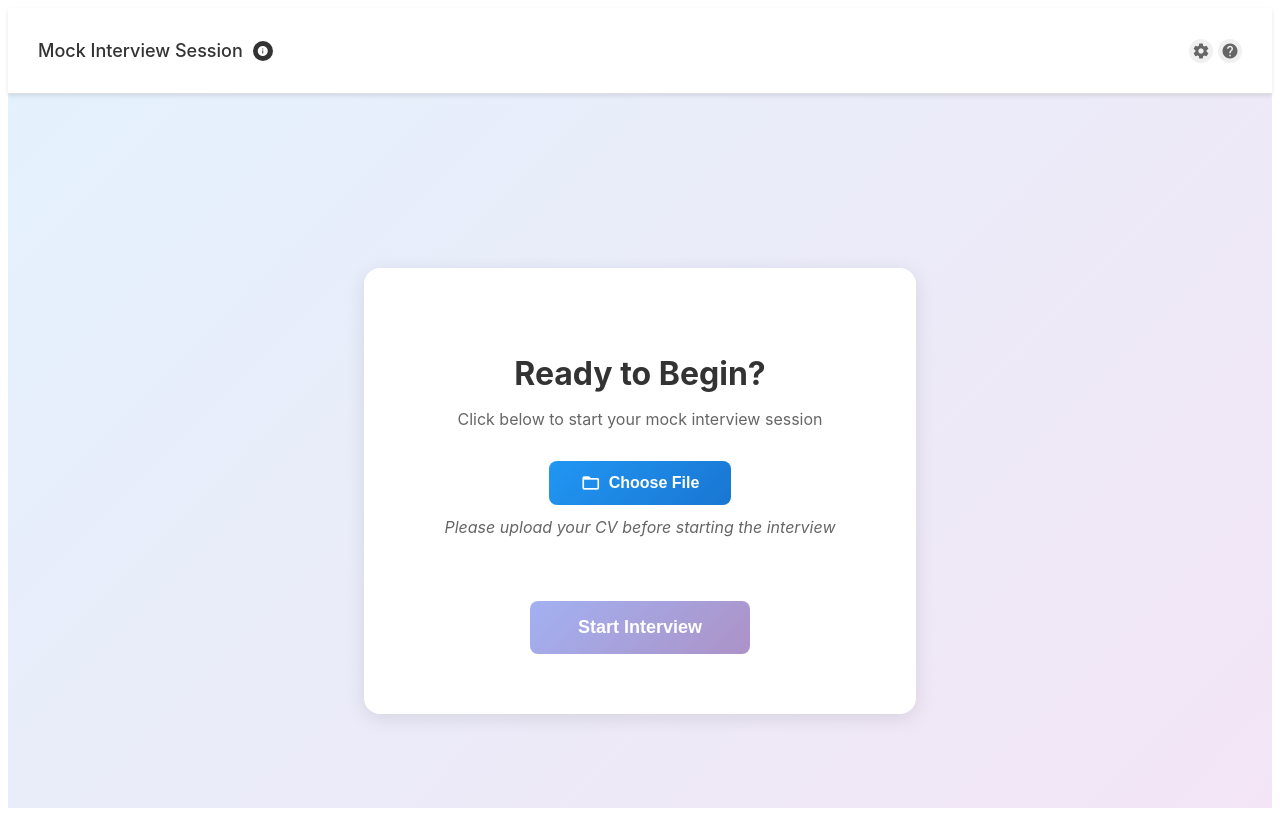
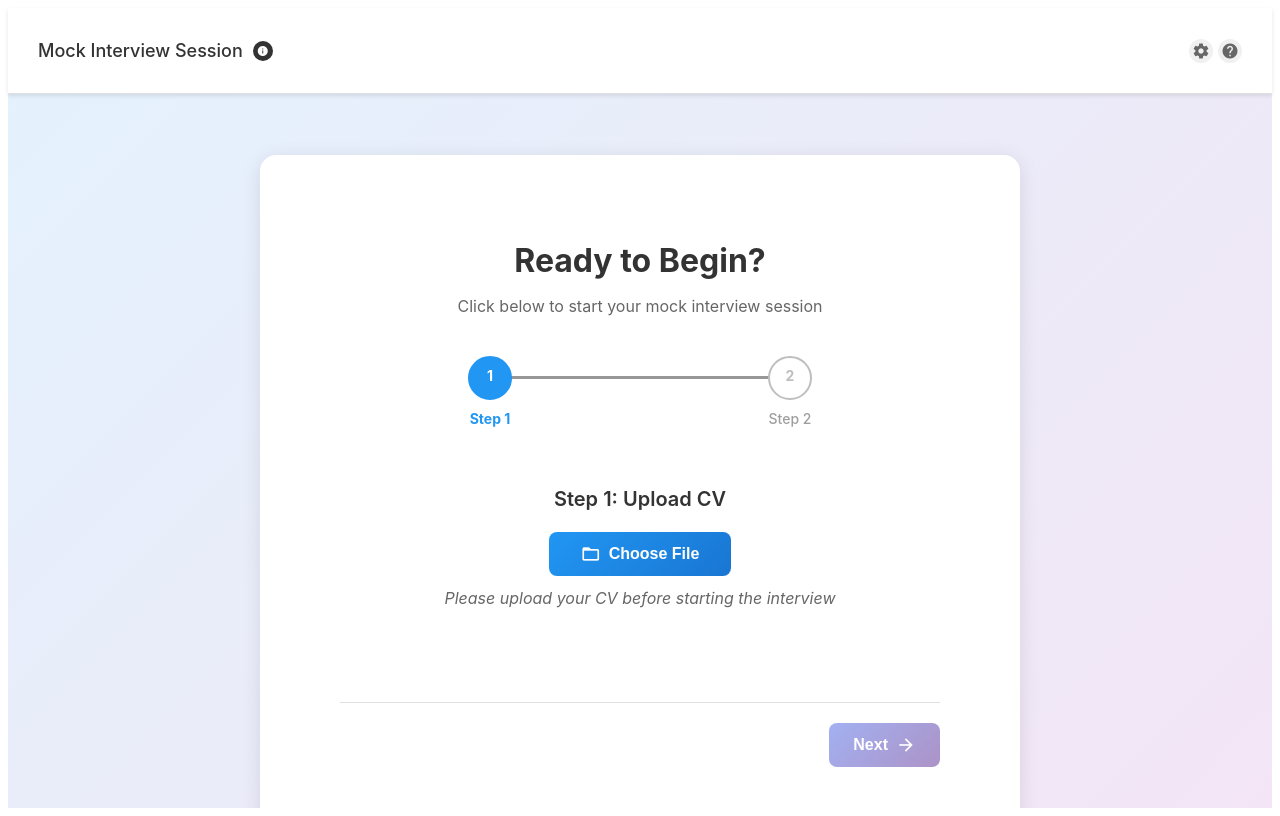
Before and after one commit to AIA-11-HN-MIB/test, a React (Create React App) app in the folder view/: page / in a window 1280 px wide. Built offline with nearby package versions, Linux system fonts and the light colour scheme.

Commit message:
breakdown pre-interview process into 2 steps

```diff
--- a/view/src/interview/pages/InterviewPage.js
+++ b/view/src/interview/pages/InterviewPage.js
@@ -30,6 +30,10 @@ function InterviewPage() {
   const [selectedFile, setSelectedFile] = useState(null);
   const [cvUploaded, setCvUploaded] = useState(false);
   const [isUploadingCV, setIsUploadingCV] = useState(false);
+  const [step1Completed, setStep1Completed] = useState(false);
+  const [step2Status, setStep2Status] = useState('pending');
+  const [interviewSubStep, setInterviewSubStep] = useState(null);
+  const [currentPage, setCurrentPage] = useState(1);
   const fileInputRef = useRef(null);
 
   const handleFileSelect = (event) => {
@@ -49,6 +53,7 @@ function InterviewPage() {
 
     setSelectedFile(file);
     setCvUploaded(false); // Reset upload status if file is changed
+    setStep1Completed(false); // Reset step 1 completion if file is changed
   };
 
   const handleCVUpload = async () => {
@@ -63,12 +68,14 @@ function InterviewPage() {
       const response = await apiService.uploadCV(selectedFile);
       setCvFile(selectedFile);
       setCvUploaded(true);
+      setStep1Completed(true);
       toast.success(`CV uploaded successfully: ${selectedFile.name}`);
     } catch (error) {
       console.error('Failed to upload CV:', error);
       toast.error('Failed to upload CV. Please try again.');
       setCvFile(null);
       setCvUploaded(false);
+      setStep1Completed(false);
     } finally {
       setIsUploadingCV(false);
     }
@@ -82,51 +89,76 @@ function InterviewPage() {
     setSelectedFile(null);
     setCvUploaded(false);
     setCvFile(null);
+    setStep1Completed(false);
     if (fileInputRef.current) {
       fileInputRef.current.value = '';
     }
   };
 
+  const handleNext = () => {
+    if (step1Completed) {
+      setCurrentPage(2);
+    }
+  };
+
+  const handleBack = () => {
+    setCurrentPage(1);
+  };
+
   const handleStartInterview = async () => {
     setIsStarting(true);
+    setStep2Status('in-progress');
 
     try {
-      // Step 1: Plan interview
+      // Sub-step: Planning interview
+      setInterviewSubStep('planning');
       const planResponse = await apiService.planInterview();
       const interviewId = planResponse.interview_id;
       setInterviewId(interviewId);
 
       toast.info('Planning your interview...');
 
-      // Step 2: Poll planning status
+      // Sub-step: Polling planning status
+      setInterviewSubStep('polling');
       await apiService.pollPlanningStatus(interviewId, (status) => {
         console.log('Planning status:', status.status);
       });
 
       toast.success('Interview ready!');
 
-      // Step 3: Start interview
+      // Sub-step: Starting interview
+      setInterviewSubStep('starting');
       const startResponse = await apiService.startInterview(interviewId);
       setWsUrl(startResponse.ws_url);
+      setStep2Status('completed');
 
     } catch (error) {
       console.error('Failed to start interview:', error);
       toast.error('Failed to start interview. Please try again.');
+      setStep2Status('pending');
+      setInterviewSubStep(null);
     } finally {
       setIsStarting(false);
     }
   };
 
-  const renderStartButton = () => {
-    if (interviewId) return null;
+  const renderStepIndicator = () => {
+    const step2IsActive = step2Status === 'in-progress' || step2Status === 'completed';
+    const step2IsCompleted = step2Status === 'completed';
+    const step1IsActive = currentPage === 1 && !step1Completed;
 
     return (
-      <div id="interview-start-container">
-        <div className="start-interview-card">
-          <h2>Ready to Begin?</h2>
-          <p>Click below to start your mock interview session</p>
+      <ul className="progressbar">
+        <li className={step1Completed ? 'complete' : step1IsActive ? 'active' : ''}>Step 1</li>
+        <li className={step2IsCompleted ? 'complete' : step2IsActive ? 'active' : ''}>Step 2</li>
+      </ul>
+    );
+  };
 
-          {/* CV Upload Section */}
+  const renderPage1 = () => {
+    return (
+      <div className="page-content page-1">
+        <h3>Step 1: Upload CV</h3>
         <div className="cv-upload-section">
           <input
             ref={fileInputRef}
@@ -140,7 +172,7 @@ function InterviewPage() {
             <button
               className="cv-choose-button"
               onClick={handleFileInputClick}
-                disabled={isUploadingCV}
+              disabled={isUploadingCV || step1Completed}
             >
               <span className="material-icons">folder_open</span>
               Choose File
@@ -201,13 +233,82 @@ function InterviewPage() {
           )}
         </div>
 
+        <div className="page-navigation">
+          <button
+            className="next-button"
+            onClick={handleNext}
+            disabled={!step1Completed}
+          >
+            Next
+            <span className="material-icons">arrow_forward</span>
+          </button>
+        </div>
+      </div>
+    );
+  };
+
+  const renderPage2 = () => {
+    return (
+      <div className="page-content page-2">
+        <h3>Step 2: Start Interview</h3>
+        {(step2Status === 'in-progress' || step2Status === 'completed') && (
+          <div className="interview-substeps">
+            <div className={`substep ${interviewSubStep === 'planning' ? 'active' : (interviewSubStep === 'polling' || interviewSubStep === 'starting' || step2Status === 'completed') ? 'completed' : ''}`}>
+              <span className="material-icons">
+                {interviewSubStep === 'planning' ? 'sync' : (interviewSubStep === 'polling' || interviewSubStep === 'starting' || step2Status === 'completed') ? 'check' : ''}
+              </span>
+              <span>Planning interview...</span>
+            </div>
+            <div className={`substep ${interviewSubStep === 'polling' ? 'active' : (interviewSubStep === 'starting' || step2Status === 'completed') ? 'completed' : ''}`}>
+              <span className="material-icons">
+                {interviewSubStep === 'polling' ? 'sync' : (interviewSubStep === 'starting' || step2Status === 'completed') ? 'check' : ''}
+              </span>
+              <span>Polling status...</span>
+            </div>
+            <div className={`substep ${interviewSubStep === 'starting' ? 'active' : step2Status === 'completed' ? 'completed' : ''}`}>
+              <span className="material-icons">
+                {interviewSubStep === 'starting' ? 'sync' : step2Status === 'completed' ? 'check' : ''}
+              </span>
+              <span>Starting interview...</span>
+            </div>
+          </div>
+        )}
         <button
           className="start-interview-button"
           onClick={handleStartInterview}
-            disabled={isStarting || !cvUploaded}
+          disabled={isStarting || !step1Completed}
         >
           {isStarting ? 'Starting...' : 'Start Interview'}
         </button>
+
+        <div className="page-navigation">
+          <button
+            className="back-button"
+            onClick={handleBack}
+            disabled={isStarting}
+          >
+            <span className="material-icons">arrow_back</span>
+            Back
+          </button>
+        </div>
+      </div>
+    );
+  };
+
+  const renderStartButton = () => {
+    if (interviewId) return null;
+
+    return (
+      <div id="interview-start-container">
+        <div className="start-interview-card">
+          <h2>Ready to Begin?</h2>
+          <p>Click below to start your mock interview session</p>
+
+          {/* Step Indicator */}
+          {renderStepIndicator()}
+
+          {/* Page Content */}
+          {currentPage === 1 ? renderPage1() : renderPage2()}
         </div>
       </div>
     );
--- a/view/src/interview/style/InterviewPage.css
+++ b/view/src/interview/style/InterviewPage.css
@@ -114,7 +114,8 @@
   padding: 60px 80px;
   border-radius: 16px;
   box-shadow: 0 4px 20px rgba(0, 0, 0, 0.1);
-  max-width: 500px;
+  max-width: 600px;
+  width: 100%;
 }
 
 #interview-start-container .start-interview-card h2 {
@@ -127,6 +128,218 @@
   font-size: 16px;
   color: #666;
   margin-bottom: 32px;
+}
+
+/* Step Indicator */
+#interview-start-container .progressbar {
+  counter-reset: step;
+  padding: 0;
+  margin: 40px auto;
+  max-width: 600px;
+  list-style: none;
+  display: flex;
+  justify-content: center;
+  overflow: hidden;
+}
+
+#interview-start-container .progressbar li {
+  float: left;
+  list-style: none;
+  position: relative;
+  text-align: center;
+  width: calc(100% / 2);
+  font-size: 14px;
+  font-weight: 500;
+  color: #9e9e9e;
+  transition: all 0.3s ease;
+}
+
+#interview-start-container .progressbar li:before {
+  background: #fff;
+  border: 2px solid #bebebe;
+  border-radius: 50%;
+  color: #bebebe;
+  content: counter(step);
+  counter-increment: step;
+  display: block;
+  font-weight: 700;
+  height: 40px;
+  line-height: 36px;
+  margin: 0 auto 10px;
+  text-align: center;
+  width: 40px;
+  transition: all 0.3s ease;
+  position: relative;
+  z-index: 1;
+}
+
+#interview-start-container .progressbar li:after {
+  background: #979797;
+  content: '';
+  height: 3px;
+  left: -50%;
+  position: absolute;
+  top: 20px;
+  width: 100%;
+  z-index: 0;
+  transition: all 0.3s ease;
+}
+
+#interview-start-container .progressbar li:first-child:after {
+  content: none;
+}
+
+#interview-start-container .progressbar li.active:after,
+#interview-start-container .progressbar li.complete:after {
+  background: #2196f3;
+}
+
+#interview-start-container .progressbar li.active:before,
+#interview-start-container .progressbar li.complete:before {
+  background: #2196f3;
+  border-color: #2196f3;
+  color: #fff;
+}
+
+#interview-start-container .progressbar li.complete:before {
+  content: '✓';
+  font-size: 24px;
+  line-height: 36px;
+}
+
+#interview-start-container .progressbar li.active {
+  color: #2196f3;
+  font-weight: 700;
+}
+
+/* Page Content */
+#interview-start-container .page-content {
+  margin-top: 40px;
+  text-align: left;
+  min-height: 300px;
+  display: flex;
+  flex-direction: column;
+  justify-content: space-between;
+}
+
+#interview-start-container .page-content h3 {
+  font-size: 20px;
+  color: #333;
+  margin-bottom: 20px;
+  font-weight: 600;
+  text-align: center;
+}
+
+#interview-start-container .page-1 {
+  padding-top: 0;
+}
+
+#interview-start-container .page-2 {
+  padding-top: 0;
+}
+
+/* Page Navigation */
+#interview-start-container .page-navigation {
+  display: flex;
+  justify-content: flex-end;
+  margin-top: 30px;
+  padding-top: 20px;
+  border-top: 1px solid #e0e0e0;
+}
+
+#interview-start-container .page-2 .page-navigation {
+  justify-content: space-between;
+}
+
+#interview-start-container .next-button,
+#interview-start-container .back-button {
+  background: linear-gradient(135deg, #667eea 0%, #764ba2 100%);
+  color: white;
+  border: none;
+  padding: 12px 24px;
+  font-size: 16px;
+  font-weight: 600;
+  border-radius: 8px;
+  cursor: pointer;
+  transition: all 0.3s ease;
+  display: flex;
+  align-items: center;
+  gap: 8px;
+}
+
+#interview-start-container .back-button {
+  background: linear-gradient(135deg, #757575 0%, #616161 100%);
+}
+
+#interview-start-container .next-button:hover:not(:disabled),
+#interview-start-container .back-button:hover:not(:disabled) {
+  transform: translateY(-2px);
+  box-shadow: 0 6px 20px rgba(102, 126, 234, 0.4);
+}
+
+#interview-start-container .back-button:hover:not(:disabled) {
+  box-shadow: 0 6px 20px rgba(117, 117, 117, 0.4);
+}
+
+#interview-start-container .next-button:disabled,
+#interview-start-container .back-button:disabled {
+  opacity: 0.6;
+  cursor: not-allowed;
+}
+
+#interview-start-container .next-button .material-icons,
+#interview-start-container .back-button .material-icons {
+  font-size: 20px;
+}
+
+/* Interview Sub-steps */
+#interview-start-container .interview-substeps {
+  display: flex;
+  flex-direction: column;
+  gap: 12px;
+  margin-bottom: 20px;
+  padding: 16px;
+  background: #f5f5f5;
+  border-radius: 8px;
+}
+
+#interview-start-container .substep {
+  display: flex;
+  align-items: center;
+  gap: 12px;
+  font-size: 14px;
+  color: #666;
+  padding: 8px;
+  border-radius: 4px;
+  transition: all 0.3s ease;
+}
+
+#interview-start-container .substep.active {
+  color: #2196f3;
+  background: rgba(33, 150, 243, 0.1);
+  font-weight: 500;
+}
+
+#interview-start-container .substep.active .material-icons {
+  color: #2196f3;
+  animation: spin 1s linear infinite;
+}
+
+#interview-start-container .substep.completed {
+  color: #4caf50;
+}
+
+#interview-start-container .substep.completed .material-icons {
+  color: #4caf50;
+  font-size: 20px;
+}
+
+#interview-start-container .substep .material-icons {
+  font-size: 18px;
+  width: 20px;
+  display: flex;
+  align-items: center;
+  justify-content: center;
 }
 
 #interview-start-container .start-interview-button {
```
Lines whose indentation alone changed are shown as unchanged.
